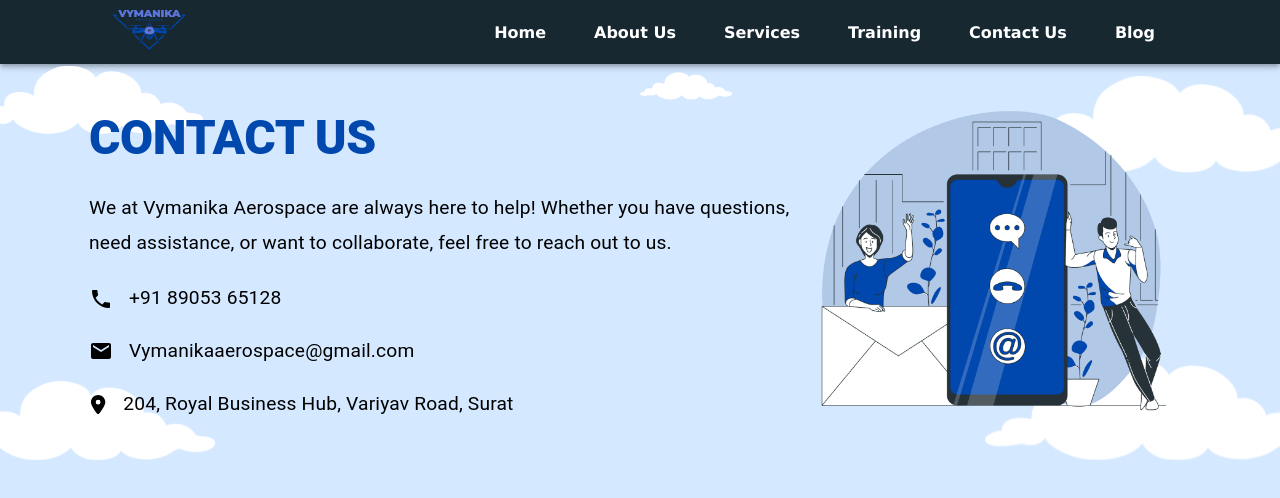
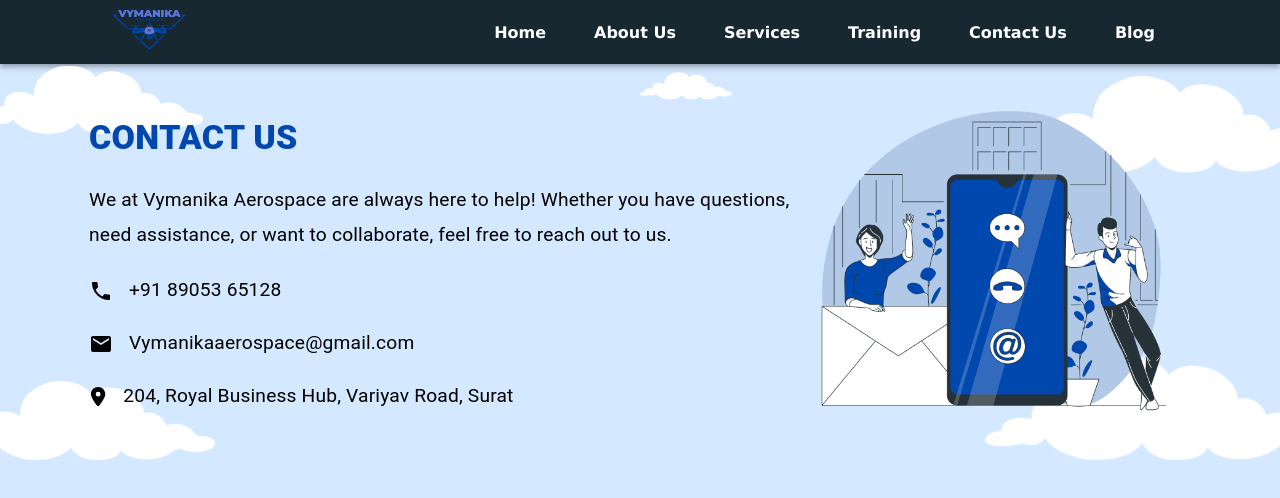
Before and after one commit to ParamJadvani/Vymanika_Aerospace, a React (Vite) app: page /contact in a window 1280 px wide. Shown: the top 498 px of the page. Built offline with nearby package versions, Linux system fonts and the light colour scheme.

Commit message:
Headbanner

```diff
--- a/src/pages/AboutUS.jsx
+++ b/src/pages/AboutUS.jsx
@@ -2,11 +2,13 @@
 import Navbar from "../components/Navbar";
 import Banner from "../components/Banner";
 import AboutUs_Banner from "../assets/BannerImage/Aboutus.png";
-import { Box, Typography } from "@mui/material";
+import { Box, Typography, useMediaQuery } from "@mui/material";
 import { useTheme } from "@emotion/react";
 
 const AboutUS = () => {
-  const theme=useTheme()
+  const theme = useTheme();
+  const isXL = useMediaQuery(theme.breakpoints.up("xl"));
+  const isSmall = useMediaQuery(theme.breakpoints.down("sm"));
   return (
     <>
       <Navbar />
@@ -17,12 +19,18 @@
           <Box>
             {/* Title Section */}
             <Typography
-              variant="h4"
+              variant={isXL ? "h3" : isSmall ? "h5" : "h4"}
               sx={{
                 fontWeight: 900,
                 textAlign: "start",
-                fontSize: { xs: "1.7rem", sm: "2rem" },
-                color:theme.headerTextColor
+                fontsize:{
+                  xs:theme.fontsize.xs,
+                  sm:theme.fontsize.sm,
+                  md:theme.fontsize.md,
+                  lg:theme.fontsize.lg,
+                  xl:theme.fontsize.xl,
+                  },
+                color: theme.headerTextColor,
               }}
             >
               About Vymanika Aerospace
--- a/src/pages/ContactUS.jsx
+++ b/src/pages/ContactUS.jsx
@@ -1,7 +1,7 @@
 // import React from "react";
 import Navbar from "../components/Navbar";
 import Banner from "../components/Banner";
-import { Box, Typography } from "@mui/material";
+import { Box, Typography, useMediaQuery } from "@mui/material";
 import cu from "../assets/BannerImage/Contactus.png";
 import { FaLocationDot } from "react-icons/fa6";
 import { Phone, Email } from "@mui/icons-material";
@@ -9,6 +9,8 @@
 
 const ContactUS = () => {
   const theme = useTheme();
+  const isXL = useMediaQuery(theme.breakpoints.up("xl"));
+  const isSmall = useMediaQuery(theme.breakpoints.down("sm"));
   return (
     <>
       <Navbar />
@@ -26,20 +28,20 @@
           >
             {/* Title */}
             <Typography
-              variant="h2"
+              variant={isXL ? "h3" : isSmall ? "h5" : "h4"}
               sx={{
                 fontWeight: "900",
-                fontSize: {
-                  xs: "1.8rem",
-                  sm: "2.2rem",
-                  md: "2.8rem",
-                  lg: "3rem",
-                },
-                color:theme.headerTextColor,
+                fontsize:{
+                  xs:theme.fontsize.xs,
+                  sm:theme.fontsize.sm,
+                  md:theme.fontsize.md,
+                  lg:theme.fontsize.lg,
+                  xl:theme.fontsize.xl,
+                  },
+                color: theme.headerTextColor,
                 marginBottom: { xs: 2, sm: 3 },
                 textAlign: "start",
                 width: "100%",
-
               }}
             >
               CONTACT US
--- a/src/pages/Home.jsx
+++ b/src/pages/Home.jsx
@@ -20,9 +20,19 @@
         contentDiv={
           <Box>
             <Typography
-
               variant={isXL ? "h3" : isSmall ? "h5" : "h4"}
-              sx={{ fontWeight: 900, textAlign: "start" ,color:theme.headerTextColor }}
+              sx={{
+                fontWeight: 900,
+                fontsize: {
+                  xs: theme.fontsize.xs,
+                  sm: theme.fontsize.sm,
+                  md: theme.fontsize.md,
+                  lg: theme.fontsize.lg,
+                  xl: theme.fontsize.xl,
+                },
+                textAlign: "start",
+                color: theme.headerTextColor,
+              }}
             >
               Innovating the Future of UAV Technology
             </Typography>
@@ -68,7 +78,7 @@
                   textTransform: "none",
                   borderRadius: "0px",
                   fontWeight: 700,
-                  border:"2px solid #5C76DD"
+                  border: "2px solid #5C76DD",
                 }}
                 onClick={() => navigate("/about")}
               >
--- a/src/pages/Services.jsx
+++ b/src/pages/Services.jsx
@@ -2,11 +2,13 @@
 import Navbar from "../components/Navbar";
 import Services_banner from "../assets/BannerImage/Service.png";
 import Banner from "../components/Banner";
-import { Box, Typography } from "@mui/material";
+import { Box, Typography, useMediaQuery } from "@mui/material";
 import { useTheme } from "@emotion/react";
 
 const Services = () => {
-  const theme=useTheme()
+  const theme = useTheme();
+  const isXL = useMediaQuery(theme.breakpoints.up("xl"));
+  const isSmall = useMediaQuery(theme.breakpoints.down("sm"));
   return (
     <>
       <Navbar />
@@ -17,20 +19,20 @@
           <Box>
             {/* Title Section */}
             <Typography
-              variant="h4"
+              variant={isXL ? "h3" : isSmall ? "h5" : "h4"}
               sx={{
                 fontWeight: 900,
                 textAlign: "start",
-                fontSize: {
-                  xs: "1.51rem",
-                  sm: "2.2rem",
-                  md: "2.5rem",
-                  lg: "2.5rem",
-                  xl: "3.5rem",
+                fontsize: {
+                  xs: theme.fontsize.xs,
+                  sm: theme.fontsize.sm,
+                  md: theme.fontsize.md,
+                  lg: theme.fontsize.lg,
+                  xl: theme.fontsize.xl,
                 },
                 marginBottom: { xs: 2, sm: 3, md: 4 },
 
-                color:theme.headerTextColor,
+                color: theme.headerTextColor,
               }}
             >
               Overview of Services
--- a/src/pages/Training.jsx
+++ b/src/pages/Training.jsx
@@ -1,5 +1,5 @@
 // import React from "react";
-import { Box, Typography } from "@mui/material";
+import { Box, Typography, useMediaQuery } from "@mui/material";
 import Navbar from "../components/Navbar";
 import cap from "../assets/BannerImage/Training.png";
 import Banner from "../components/Banner";
@@ -7,6 +7,8 @@
 
 const Training = () => {
   const theme=useTheme()
+  const isXL = useMediaQuery(theme.breakpoints.up("xl"));
+  const isSmall = useMediaQuery(theme.breakpoints.down("sm"));
   return (
     <>
       <Navbar />
@@ -18,15 +20,15 @@
           <Box>
             {/* Title Section */}
             <Typography
-              variant="h4"
+              variant={isXL ? "h3" : isSmall ? "h5" : "h4"}
               sx={{
                 fontWeight: 900,
-                fontSize: {
-                  xs: "1.1rem",
-                  sm: "2rem",
-                  md: "2.2rem",
-                  lg: "2.3rem",
-                  xl: "3rem",
+                fontsize:{
+                xs:theme.fontsize.xs,
+                sm:theme.fontsize.sm,
+                md:theme.fontsize.md,
+                lg:theme.fontsize.lg,
+                xl:theme.fontsize.xl,
                 },
                 marginBottom: { xs: 2, sm: 3, md: 4 },
                 textAlign: "start",
--- a/src/theme/ThemeProvider.jsx
+++ b/src/theme/ThemeProvider.jsx
@@ -12,6 +12,13 @@
     laptop: 850,
     desktop: 1150,
   },
+  fontsize:{
+      xs: "1.1rem",
+      sm: "2rem",
+      md: "2.2rem",
+      lg: "2.3rem",
+      xl: "3rem",
+    }
 });
 
 const ThemeProvider = ({ children }) => (
```
